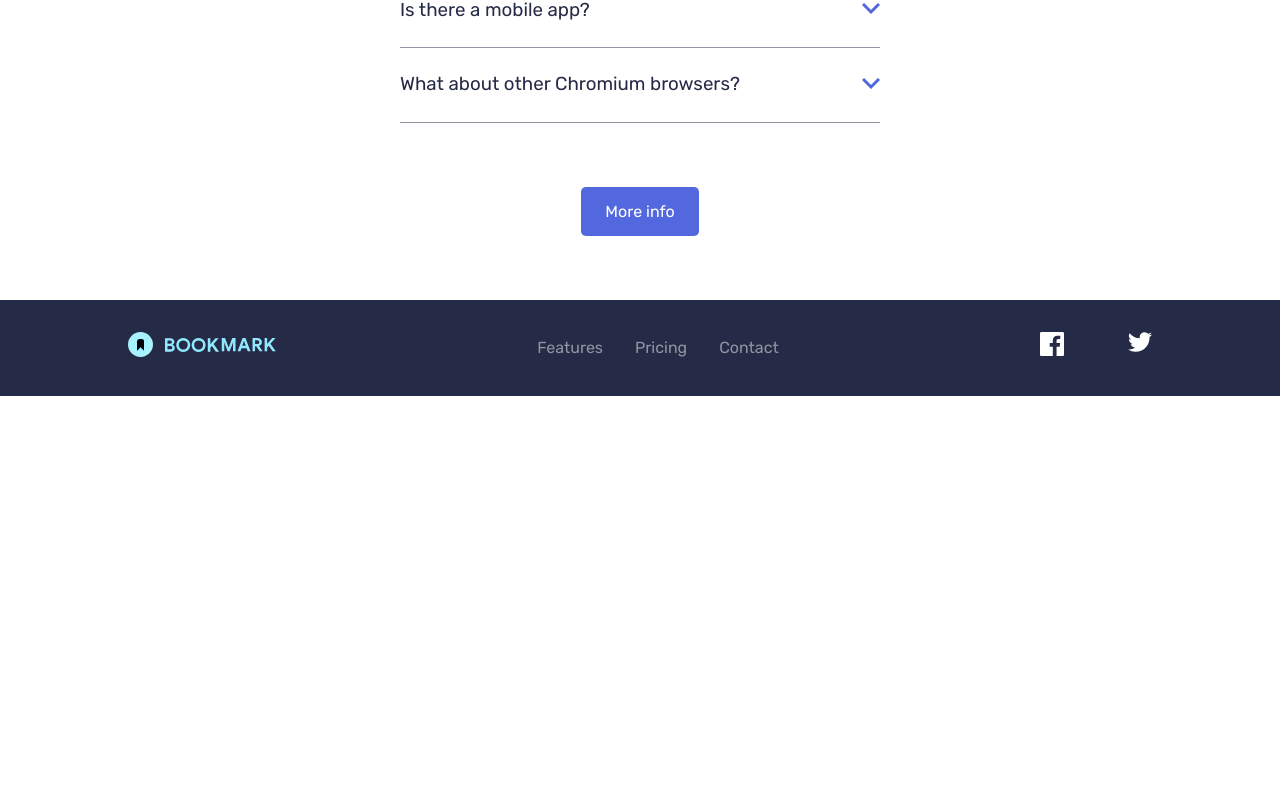
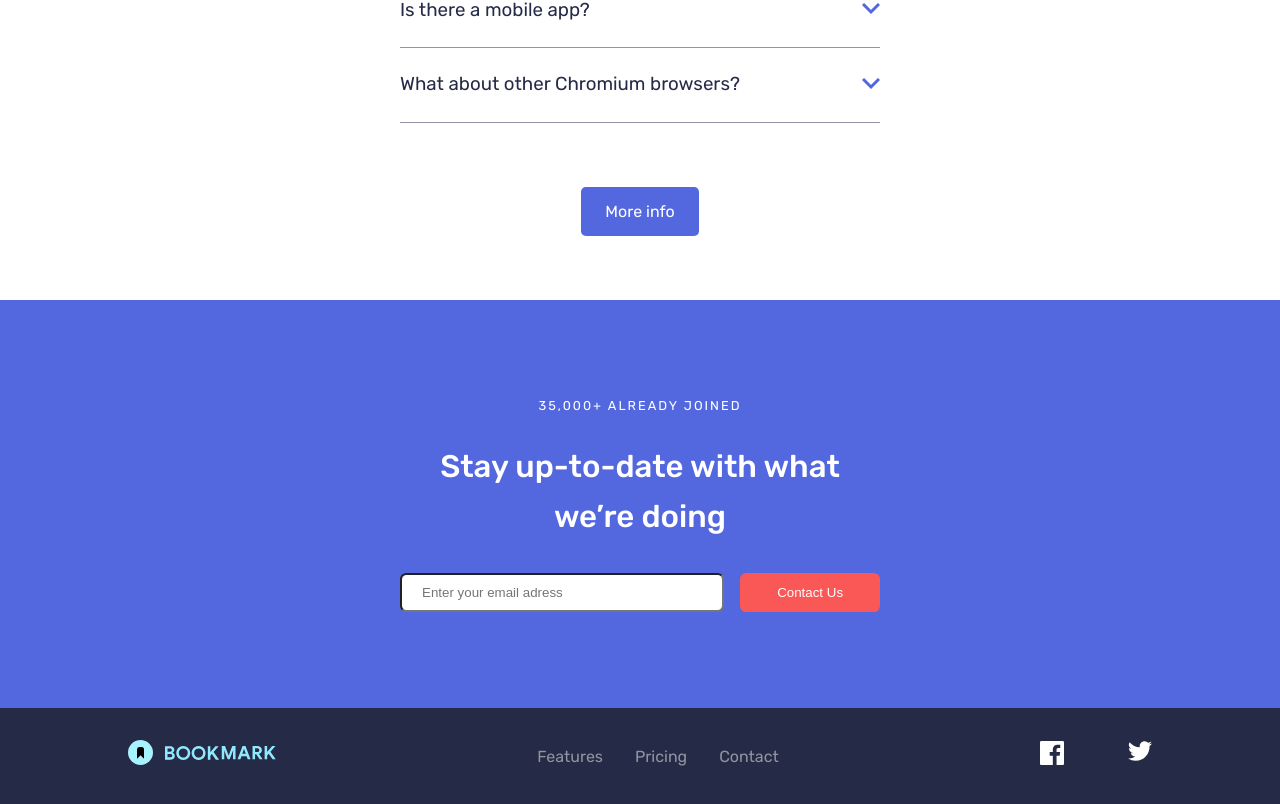
Before and after one commit to DevCaique/Bookmark, a React (Vite) app: page / in a window 1280 px wide. Shown: the part 2570-3374 px from the top of the page. Before the commit the page ends 2966 px from the top, so only its background shows below. Built offline with nearby package versions, Linux system fonts and the light colour scheme.

Commit message:
sign section v1 done

```diff
--- a/src/App.css
+++ b/src/App.css
@@ -19,6 +19,7 @@
     --fz-larger: 1.953rem;
     --fz-large: 1.563rem;
     --fz-normal: 1.125rem;
+    --fz-small: 0.8rem;
 
     --fw-medium: 500;
     --fw-normal: 400;
--- a/src/pages/Home.css
+++ b/src/pages/Home.css
@@ -85,7 +85,8 @@
 
 .features-triggers-container > *:hover{
     color: var(--clr-primary-red);
-    border-bottom: 2px solid var(--clr-primary-red);
+    padding-bottom: 2px;
+    border-bottom: 4px solid var(--clr-primary-red);
 }
 
 .features-carousel{
@@ -217,3 +218,63 @@
     color: #FFFFFF;
     cursor: pointer;
 }
+
+/* ============================== Sign In ============================== */
+
+.sign{
+    padding-block: var(--pe-large);
+    background-color: var(--clr-primary-blue);
+    color: #FFFFFF;
+}
+
+.joined{
+    text-transform: uppercase;
+    letter-spacing: 2px;
+    font-size: var(--fz-small);
+    margin-bottom: var(--pe-small);
+}
+
+.stay-up{
+    font-size: var(--fz-larger);
+    font-weight: var(--fw-medium);
+    margin-bottom: var(--pe-smaller);
+}
+
+.form{
+    display: flex;
+    gap: 1em;
+}
+
+.form > *:first-of-type{
+    flex-basis: 70%;
+    border-radius: .4rem;
+}
+
+.form > *:last-of-type{
+    flex-basis: 30%;
+    background-color: var(--clr-primary-red);
+    border: none;
+    border-radius: .4rem;
+    color: #FFFFFF;
+    font-weight: var(--fw-medium);
+    cursor: pointer;
+}
+
+.form > *:last-of-type:hover{
+    outline: 2px solid var(--clr-primary-red);
+    color: var(--clr-primary-red);
+    background-color: #FFFFFF;
+}
+
+@media screen and (max-width: 768px) {
+
+    .form{
+        flex-direction: column;
+    }
+
+    .form > * {
+        width: min(80vw, 80%);
+        margin-inline: auto;
+    }
+
+}
--- a/src/pages/Home.jsx
+++ b/src/pages/Home.jsx
@@ -282,6 +282,27 @@ export function Home () {
             </section>
 
 
+            {/* Sign */}
+            <section className="sign">
+
+                <div className="sign-container narrow-container text-center">
+
+                    <p className="joined">35,000+ already joined</p>
+
+                    <p className="stay-up">Stay up-to-date with what we’re doing</p>
+
+                    <form action="get" className="form">
+
+                        <input className="email btn" type="email" name="email" id="email" placeholder="Enter your email adress" />
+                        <input className="sign-btn btn" type="submit" value="Contact Us" />
+
+                    </form>
+
+                </div>
+
+            </section>
+
+
         </>
 
     )
```
